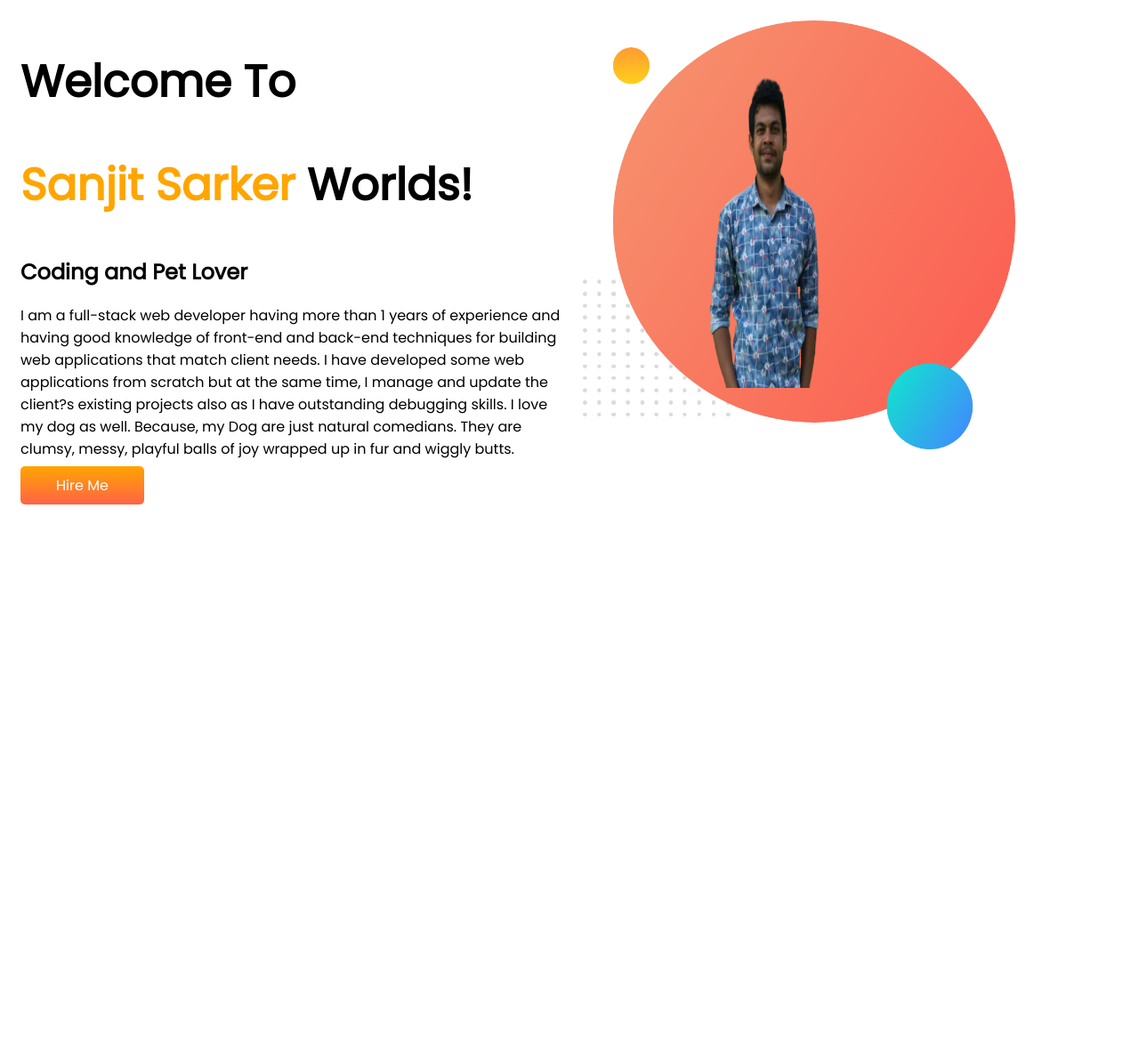
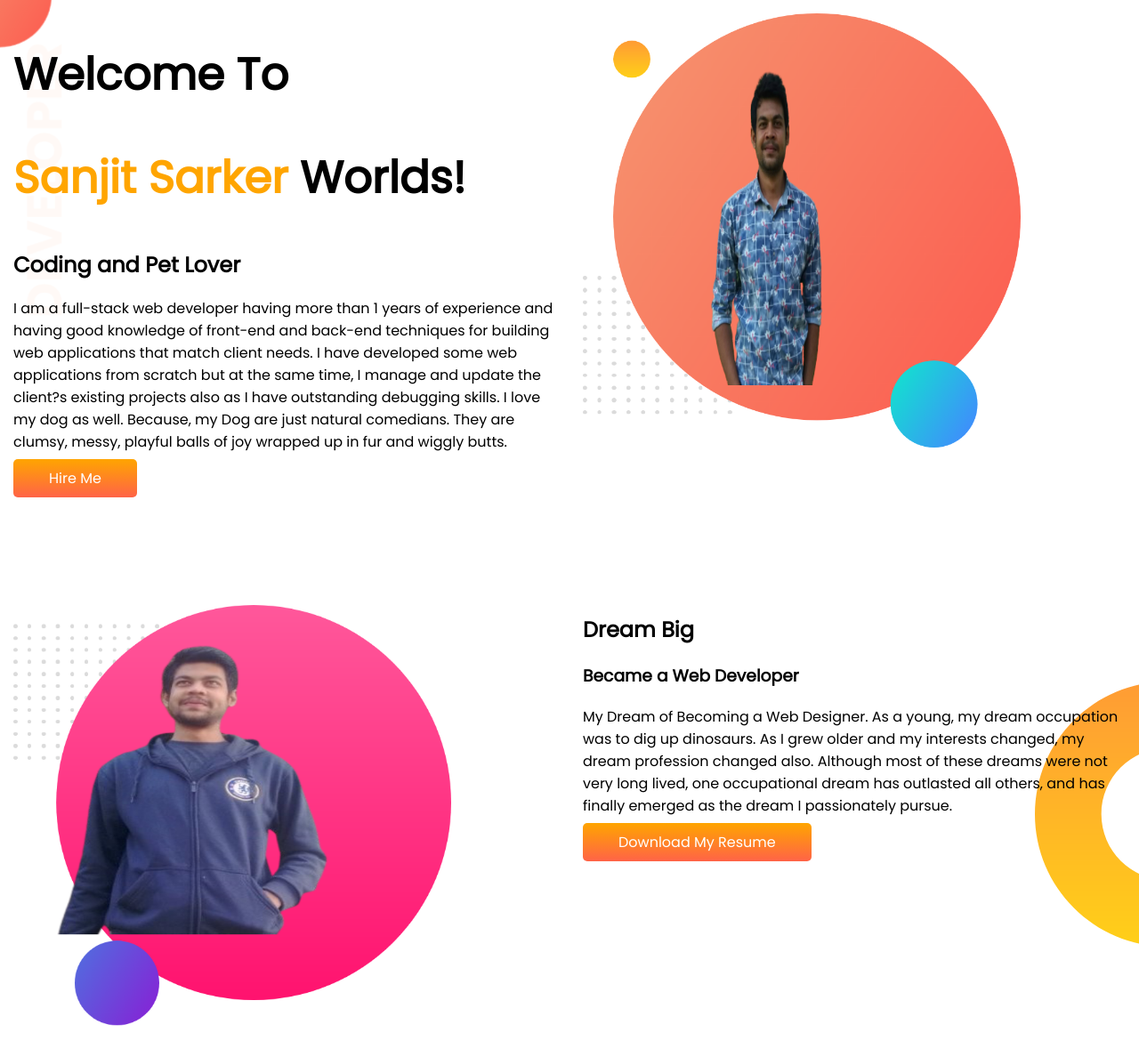
Before and after one commit to sanjit43/my-first-portfolio, a plain HTML site: page index.html in a window 1280 px wide. Shown: the part 5-1175 px from the top of the page at 89% size. Before the commit the page ends 800 px from the top, so only its background shows below. Drawn offline with Linux system fonts and the light colour scheme.

Commit message:
section two add

```diff
--- a/index.html
+++ b/index.html
@@ -13,7 +13,7 @@
 </head>
 
 <body>
-    <section>
+    <section class="section-one">
         <div class="half-width">
             <h1>Welcome To</h1>
             <h1><span class="orange-color">Sanjit Sarker</span> Worlds!</h1>
@@ -28,10 +28,25 @@
                 They
                 are
                 clumsy, messy, playful balls of joy wrapped up in fur and wiggly butts.</p>
-            <a class="button-click" href="https://www.linkedin.com/in/sanjit-sarker-66848996/">Hire Me</a>
+            <a class="button-click" href="https://www.linkedin.com/in/sanjit-sarker-66848996/" target="_blank">Hire
+                Me</a>
         </div>
         <div class="half-width">
             <img src="images/sanjit-picture-bg.png" alt="My portfolio picture">
+        </div>
+    </section>
+    <section class="section-two">
+        <div class="half-width">
+            <img src="images/dream-big.png" alt="My dream picture">
+        </div>
+        <div class="half-width">
+            <h2>Dream Big</h2>
+            <h3>Became a Web Developer</h3>
+            <p>My Dream of Becoming a Web Designer. As a young, my dream occupation was to dig up dinosaurs. As I grew
+                older and my interests changed, my dream profession changed also. Although most of these dreams were not
+                very long lived, one occupational dream has outlasted all others, and has finally emerged as the dream I
+                passionately pursue.</p>
+            <a class="button-click" href="#">Download My Resume</a>
         </div>
     </section>
 
--- a/style.css
+++ b/style.css
@@ -1,5 +1,6 @@
 body{
     font-family: 'Poppins', sans-serif;
+    margin: 0;
 }
 
 h1{
@@ -31,3 +32,19 @@ section img{
     border-radius: 5px;
     color: white;
 }
+
+.section-one{
+    background-image:url(images/top-banner.png);
+    background-repeat: no-repeat;
+    margin-bottom: 100px;
+}
+
+.section-two{
+    background-image: url(images/dream-bg.png);
+    background-repeat: no-repeat;
+    background-position: right;
+}
+
+.bg-image{
+    padding-left: 10px;
+}
```
Also changed, not shown: images/dream-big.png (added).
